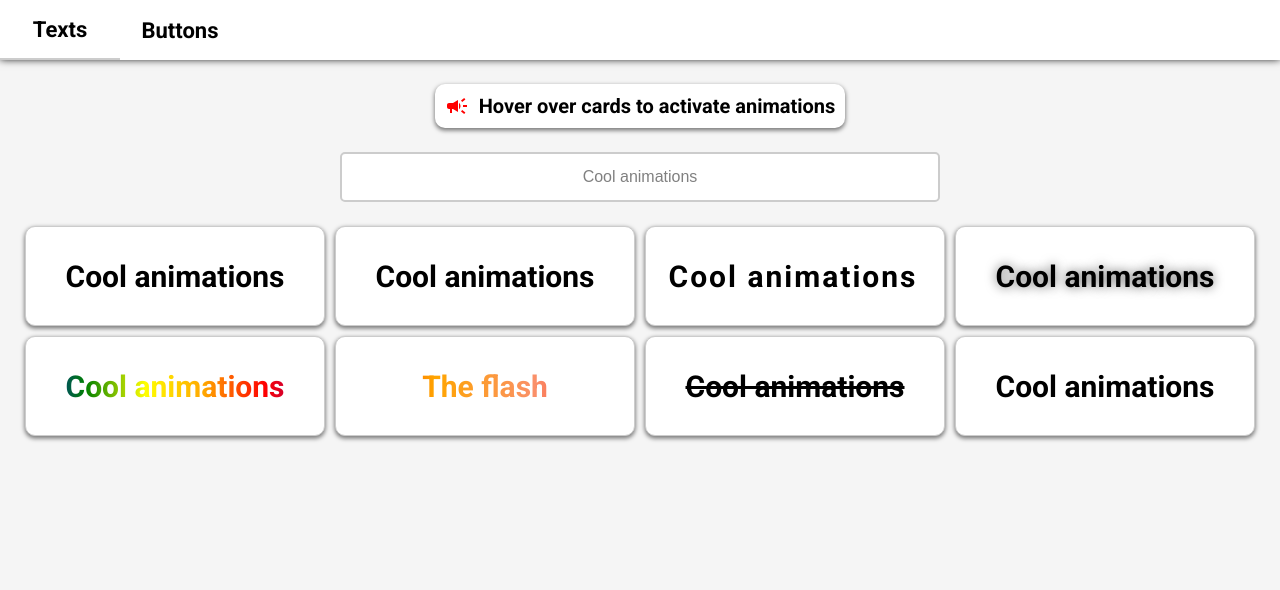
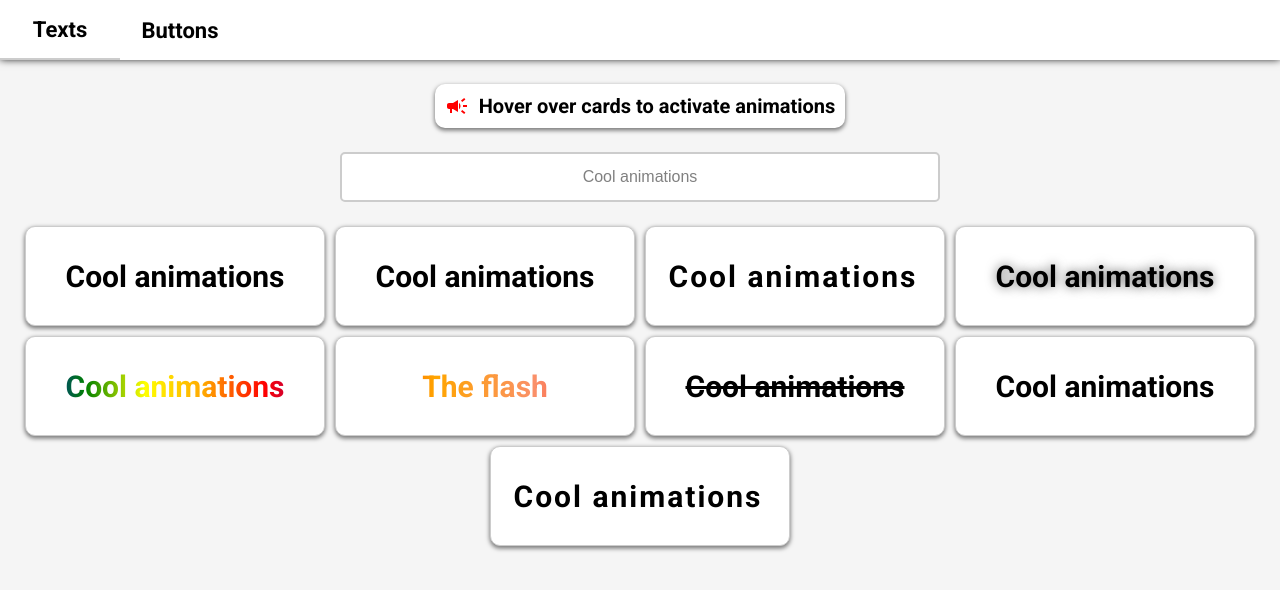
Before and after one commit to OthavioH/AnimationsLab, a React (Vite) app: page / in a window 1280 px wide. Shown: the top 590 px of the page. Built offline with nearby package versions, Linux system fonts and the light colour scheme.

Commit message:
Added TextRotation animation

```diff
--- a/src/pages/TextsPage/components/TextAnimation/TextAnimationList/TextAnimationList.tsx
+++ b/src/pages/TextsPage/components/TextAnimation/TextAnimationList/TextAnimationList.tsx
@@ -5,6 +5,7 @@ import {
   FadeAnimation,
   FlashColorsAnimation,
   LineThroughAnimation,
+  RotateAnimation,
   SlideAnimation,
   TextAnimationItem,
   TextShadowAnimation,
@@ -45,6 +46,11 @@ export default function TextAnimationList({ text }: TextAnimationListProps) {
       <TextAnimationItem>
         <DashedLineThroughAnimation>{text}</DashedLineThroughAnimation>
       </TextAnimationItem>
+      <TextAnimationItem>
+        <RotateAnimation>
+          <TextWrapper>{text}</TextWrapper>
+        </RotateAnimation>
+      </TextAnimationItem>
     </AnimationList>
   );
 }
--- a/src/pages/TextsPage/components/TextAnimation/styles/TextAnimation.styles.ts
+++ b/src/pages/TextsPage/components/TextAnimation/styles/TextAnimation.styles.ts
@@ -291,3 +291,28 @@ export const DashedLineThroughAnimation = styled(Animation)`
     transform: scaleX(1);
   }
 `;
+
+const rotateAnimation = keyframes`
+    0% {
+        transform: rotate(0deg) scale(1);
+    }
+    50% {
+        transform: rotate(360deg) scale(0.5);
+    }
+    100% {
+        transform: rotate(0deg) scale(1);
+    }
+`;
+
+export const RotateAnimation = styled(Animation)`
+  width: 100%;
+  height: 100%;
+
+  &:hover ${TextWrapper} {
+    animation-name: ${rotateAnimation};
+    animation-duration: 2s;
+    animation-timing-function: ease-in-out;
+    animation-fill-mode: forwards;
+    /* animation: ${rotateAnimation} 2s ease-in-out infinite; */
+  }
+`;
```
Also changed, not shown: 1 other file (tests, documents, lock files or other folders).
